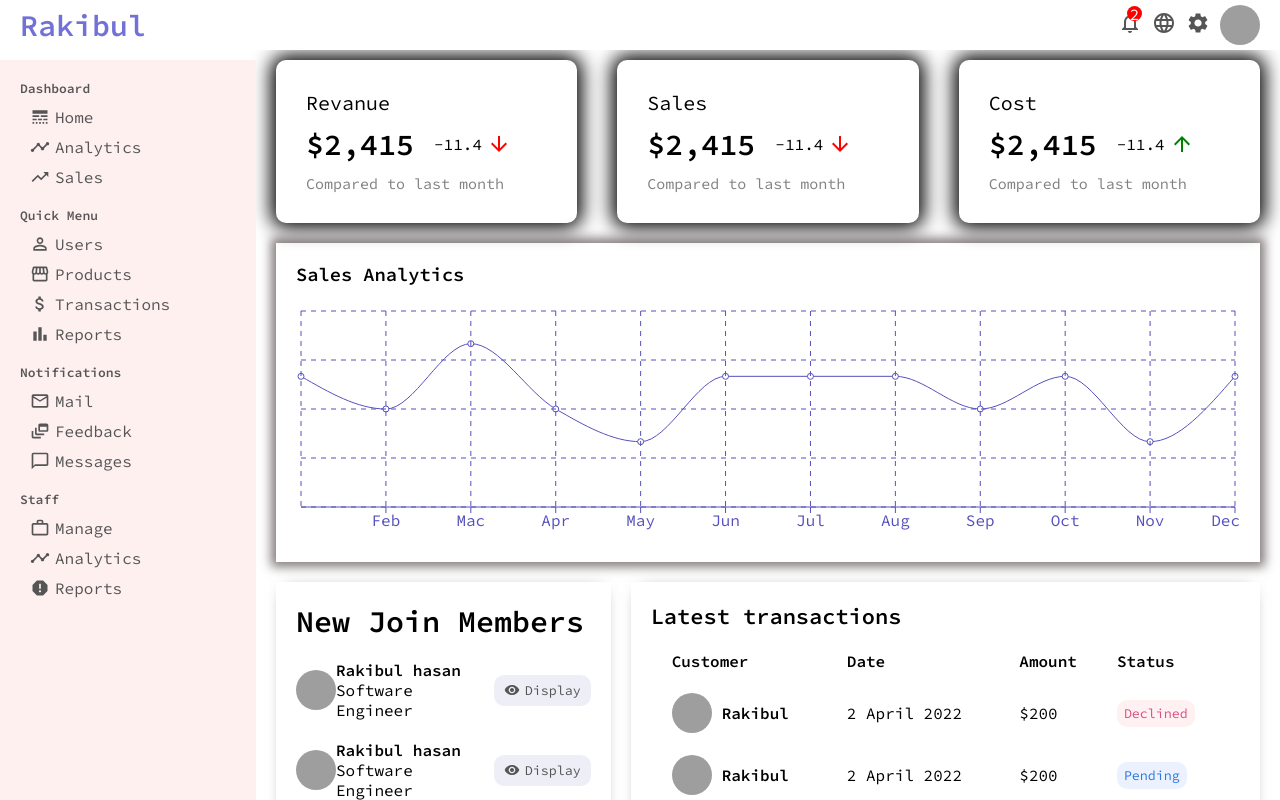
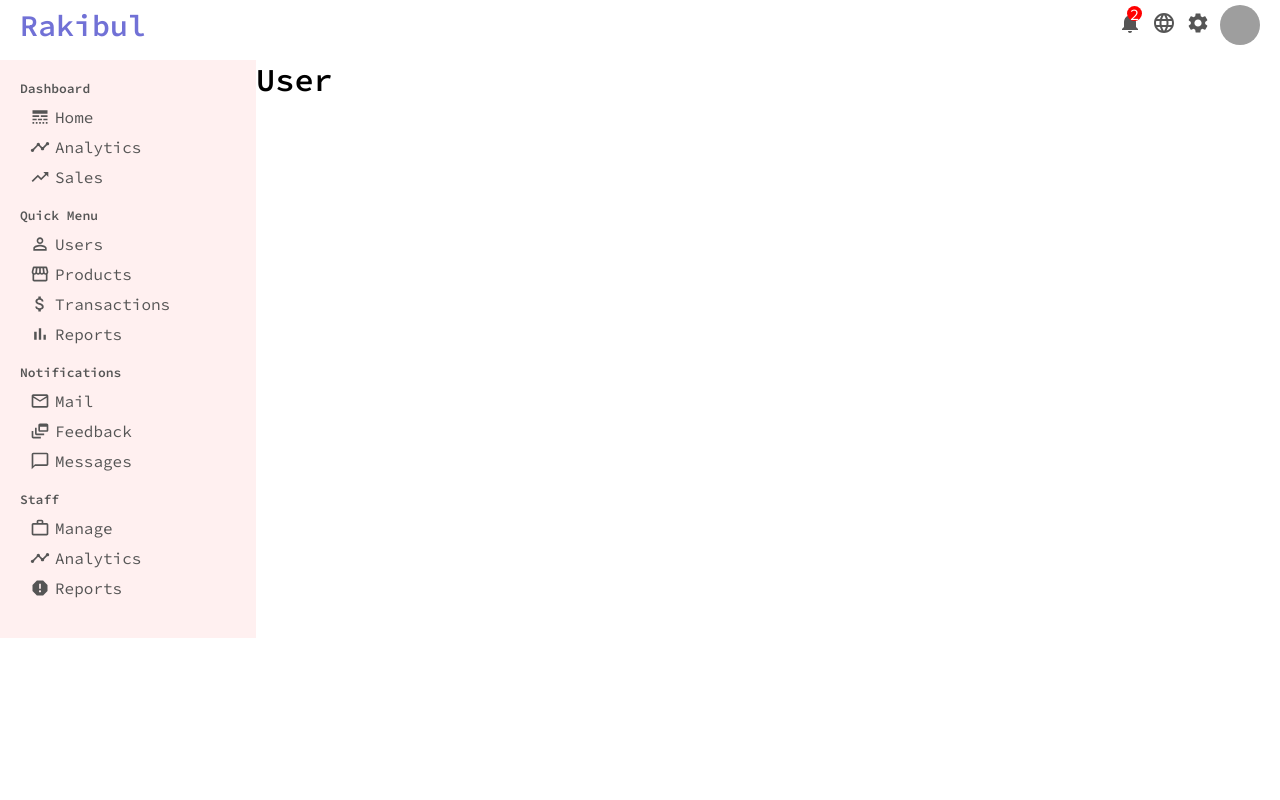
Before and after one commit to rakibulhasan933/react-admin-dashboard, a React (Create React App) app: page / in a window 1280 px wide. Shown: the top 800 px of the page. Built offline with nearby package versions, Linux system fonts and the light colour scheme; grey boxes are pictures that could not be loaded.

Commit message:
metariel ui setup

```diff
--- a/src/App.js
+++ b/src/App.js
@@ -2,6 +2,7 @@ import './App.css';
 import Sidebar from './components/Sidebar/Sidebar';
 import Topbar from './components/Topbar/Topbar';
 import Home from './pages/Home/Home';
+import UserList from './pages/UserList/UserList';
 
 function App() {
   return (
@@ -9,7 +10,7 @@ function App() {
       <Topbar />
       <div className="container">
         <Sidebar />
-        <Home />
+        <UserList />
       </div>
     </div>
   );
--- a/src/components/FeaturedInfo/FeaturedInfo.js
+++ b/src/components/FeaturedInfo/FeaturedInfo.js
@@ -1,6 +1,6 @@
+import { ArrowDownward, ArrowUpward } from '@material-ui/icons';
 import React from 'react';
 import './FeaturedInfo.css';
-import { ArrowDownward, ArrowUpward } from '@mui/icons-material';
 
 const FeaturedInfo = () => {
     return (
--- a/src/components/Sidebar/Sidebar.js
+++ b/src/components/Sidebar/Sidebar.js
@@ -1,6 +1,6 @@
+import { AttachMoney, BarChart, ChatBubbleOutline, DynamicFeed, LineStyle, MailOutline, PermIdentity, Report, Storefront, Timeline, TrendingUp, WorkOutline } from '@material-ui/icons';
 import React from 'react';
 import './Sidebar.css';
-import { AttachMoney, BarChart, ChatBubbleOutline, DynamicFeed, LineStyle, MailOutline, PermIdentity, Report, Storefront, Timeline, TrendingUp, WorkOutline } from '@mui/icons-material';
 
 const Sidebar = () => {
     return (
--- a/src/components/Topbar/Topbar.js
+++ b/src/components/Topbar/Topbar.js
@@ -1,7 +1,6 @@
+import { Language, Notifications, Settings } from '@material-ui/icons';
 import React from 'react';
 import './Topbar.css';
-import NotificationsNoneOutlinedIcon from '@mui/icons-material/NotificationsNoneOutlined';
-import { Language, Settings } from '@mui/icons-material';
 
 const Topbar = () => {
     return (
@@ -12,7 +11,7 @@ const Topbar = () => {
                 </div>
                 <div className="topRight">
                     <div className="topIconContainer">
-                        <NotificationsNoneOutlinedIcon />
+                        <Notifications />
                         <span className="topIconBag">2</span>
                     </div>
                     <div className="topIconContainer">
--- a/src/components/WidgetSm/WidgetSm.js
+++ b/src/components/WidgetSm/WidgetSm.js
@@ -1,6 +1,6 @@
+import { Visibility } from '@material-ui/icons';
 import React from 'react';
 import './WidgetSm.css';
-import { Visibility } from '@mui/icons-material';
 
 const WidgetSm = () => {
     return (
--- a/src/index.js
+++ b/src/index.js
@@ -3,11 +3,14 @@ import ReactDOM from 'react-dom/client';
 import './index.css';
 import App from './App';
 import reportWebVitals from './reportWebVitals';
+import { BrowserRouter } from 'react-router-dom';
 
 const root = ReactDOM.createRoot(document.getElementById('root'));
 root.render(
   <React.StrictMode>
-    <App />
+    <BrowserRouter>
+      <App />
+    </BrowserRouter>
   </React.StrictMode>
 );
 
--- /dev/null
+++ b/src/pages/UserList/UserList.css
@@ -0,0 +1,3 @@
+.userList {
+    flex: 4;
+}
--- /dev/null
+++ b/src/pages/UserList/UserList.js
@@ -0,0 +1,12 @@
+import React from 'react';
+import './UserList.css';
+
+const UserList = () => {
+    return (
+        <div className="userList">
+            <h1>User</h1>
+        </div>
+    );
+};
+
+export default UserList;
```
Also changed, not shown: package.json (+4 -5 lines), 1 other file (tests, documents, lock files or other folders).
